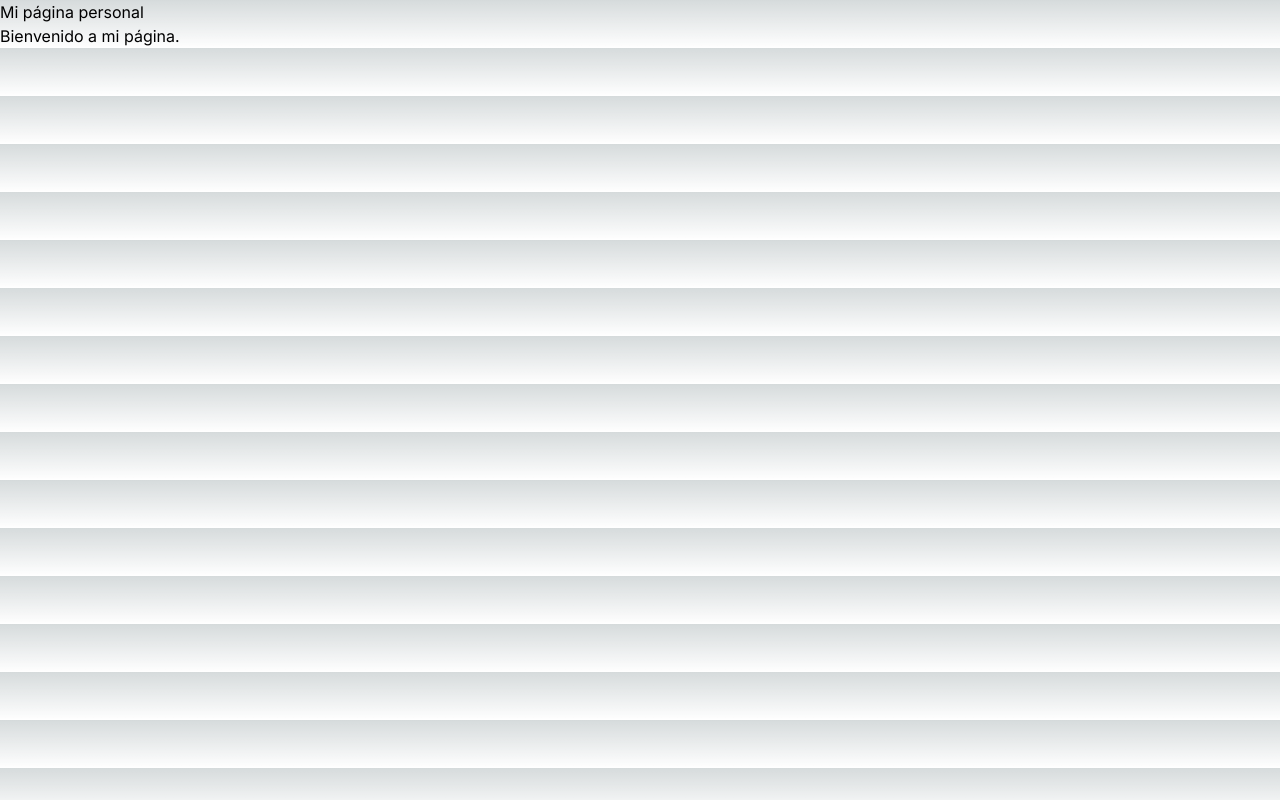
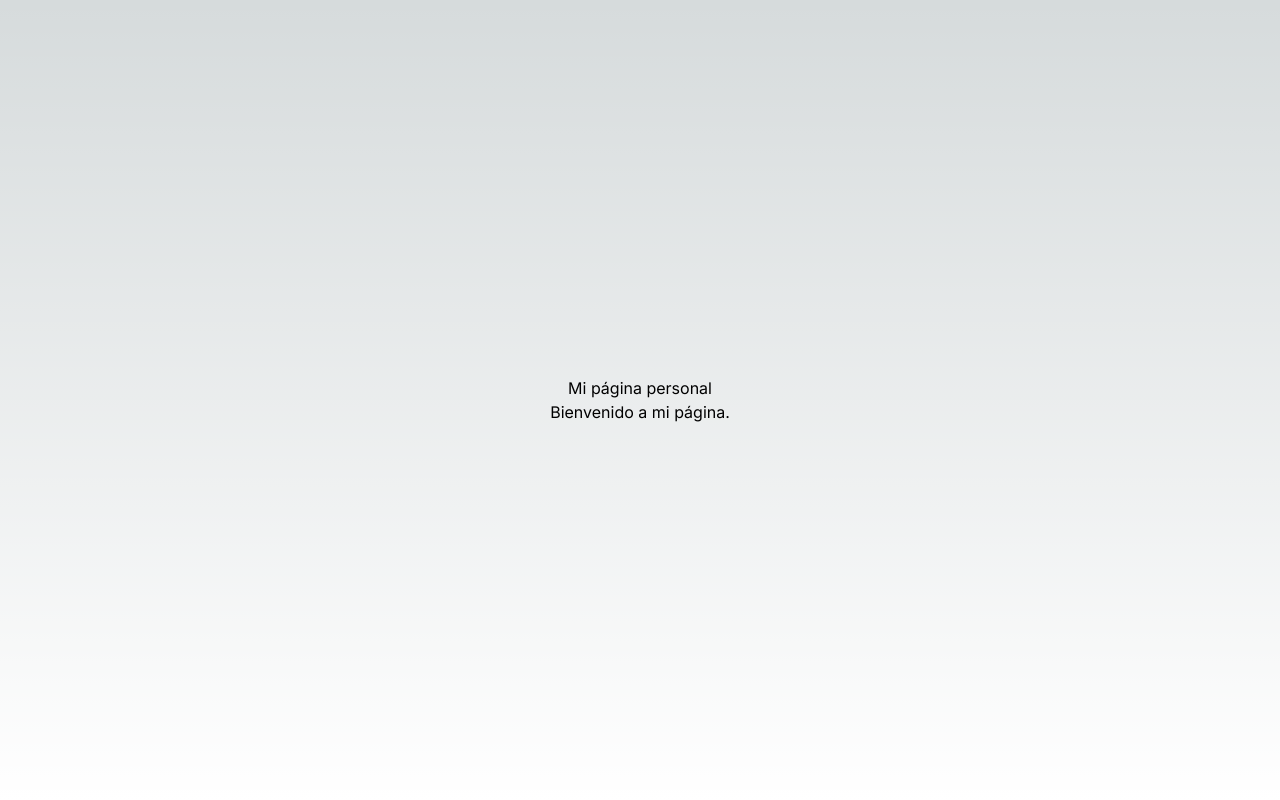
Before and after one commit to DonCarlosD/Repositorio-MAMALON, a Next.js app in the folder front/: page /JojoPage in a window 1280 px wide. Built offline with nearby package versions, Linux system fonts and the light colour scheme.

Commit message:
Center aplicated

```diff
--- a/front/src/app/JojoPage/page.js
+++ b/front/src/app/JojoPage/page.js
@@ -9,12 +9,12 @@ function Page() {
         height: '100vh', // Esto centra verticalmente en la pantalla
       };
 
-  return (
-    <div>
-      <h1>Mi página personal</h1>
-      <p>Bienvenido a mi página.</p>
-    </div>
-  );
+      return (
+        <div style={centerStyle}>
+          <h1>Mi página personal</h1>
+          <p>Bienvenido a mi página.</p>
+        </div>
+      );
 }
 
 export default Page;
```
